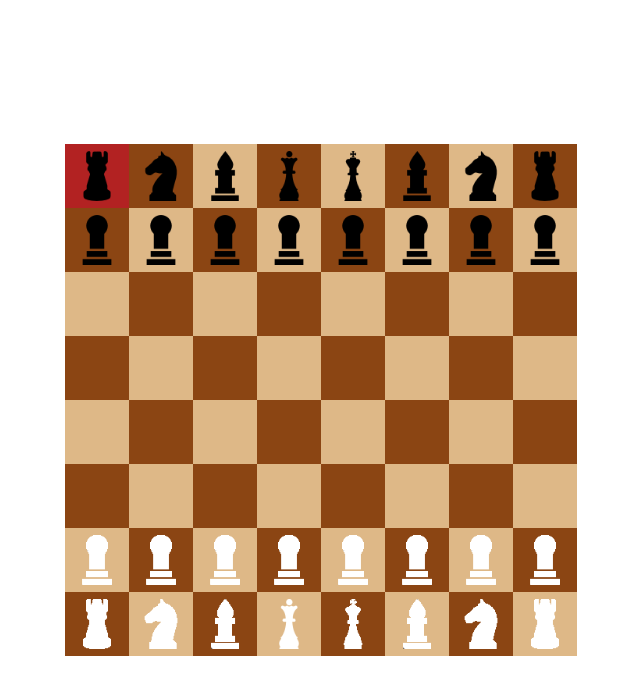
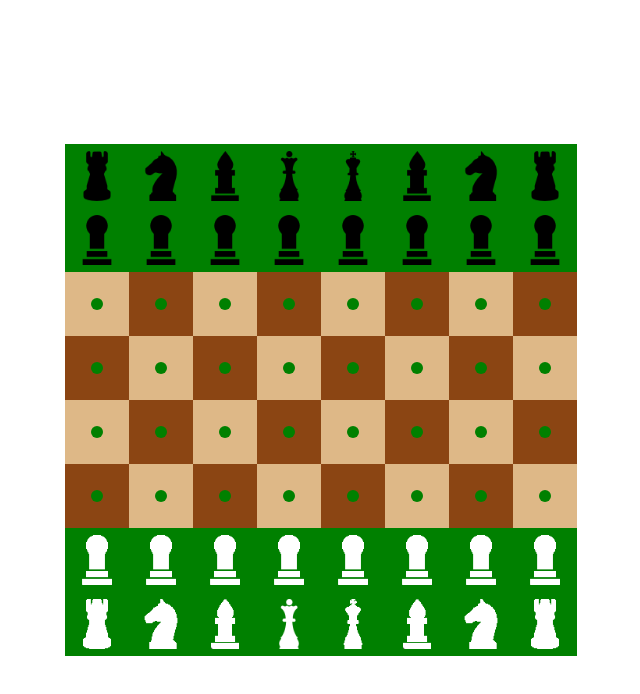
Before and after one commit to vadushkin/chess-game-react, a React (Create React App) app: page / in a window 1280 px wide. Both pictures are taken after a click on the element 416 px from the left and 176 px from the top of the page. Shown: the top 694 px of the page, without its empty margins (319-959 px from the left). Built offline with nearby package versions, Linux system fonts and the light colour scheme.

Commit message:
added movements without logic

```diff
--- a/src/App.css
+++ b/src/App.css
@@ -43,3 +43,10 @@
 .selected {
     background-color: firebrick;
 }
+
+.available {
+    height: 12px;
+    width: 12px;
+    border-radius: 50%;
+    background-color: green;
+}
--- a/src/components/BoardComponent.tsx
+++ b/src/components/BoardComponent.tsx
@@ -1,4 +1,4 @@
-import React, {FC, useState} from 'react';
+import React, {FC, useEffect, useState} from 'react';
 import {Board} from "../models/Board";
 import CellComponent from "./CellComponent";
 import {Cell} from "../models/Cell";
@@ -12,7 +12,26 @@
     const [selectedCell, setSelectedCell] = useState<Cell | null>(null);
 
     function click(cell: Cell) {
-        setSelectedCell(cell);
+        if (selectedCell && selectedCell !== cell && selectedCell.figure?.canMove(cell)) {
+            selectedCell.moveFigure(cell);
+            setSelectedCell(null);
+        } else {
+            setSelectedCell(cell);
+        }
+    }
+
+    useEffect(() => {
+        highlightCells();
+    }, [selectedCell])
+
+    function highlightCells() {
+        board.highlightCells(selectedCell);
+        updateBoard();
+    }
+
+    function updateBoard() {
+        const newBoard = board.getCopyBoard();
+        setBoard(newBoard);
     }
 
     return (
--- a/src/components/CellComponent.tsx
+++ b/src/components/CellComponent.tsx
@@ -12,7 +12,9 @@
         <div
             className={['cell', cell.color, selected ? "selected" : ''].join(' ')}
             onClick={() => click(cell)}
+            style={{background: cell.available && cell.figure ? 'green' : ''}}
         >
+            {cell.available && !cell.figure && <div className="available"></div>}
             {cell.figure?.logo &&
                 <img src={cell.figure.logo} alt={cell.figure.name}/>
             }
--- a/src/models/Board.ts
+++ b/src/models/Board.ts
@@ -21,6 +21,22 @@
                 }
             }
             this.cells.push(row);
+        }
+    }
+
+    public getCopyBoard(): Board {
+        const newBoard = new Board();
+        newBoard.cells = this.cells;
+        return newBoard;
+    }
+
+    public highlightCells(selectedCell: Cell | null) {
+        for (let i = 0; i < this.cells.length; i++) {
+            const row = this.cells[i];
+            for (let j = 0; j < row.length; j++) {
+                const target = row[j];
+                target.available = !!selectedCell?.figure?.canMove(target);
+            }
         }
     }
 
--- a/src/models/Cell.ts
+++ b/src/models/Cell.ts
@@ -20,4 +20,12 @@
         this.available = false;
         this.id = Math.random();
     }
+
+    moveFigure(target: Cell) {
+        if (this.figure && this.figure?.canMove(target)) {
+            this.figure?.moveFigure(target);
+            target.figure = this.figure;
+            this.figure = null;
+        }
+    }
 }
```
